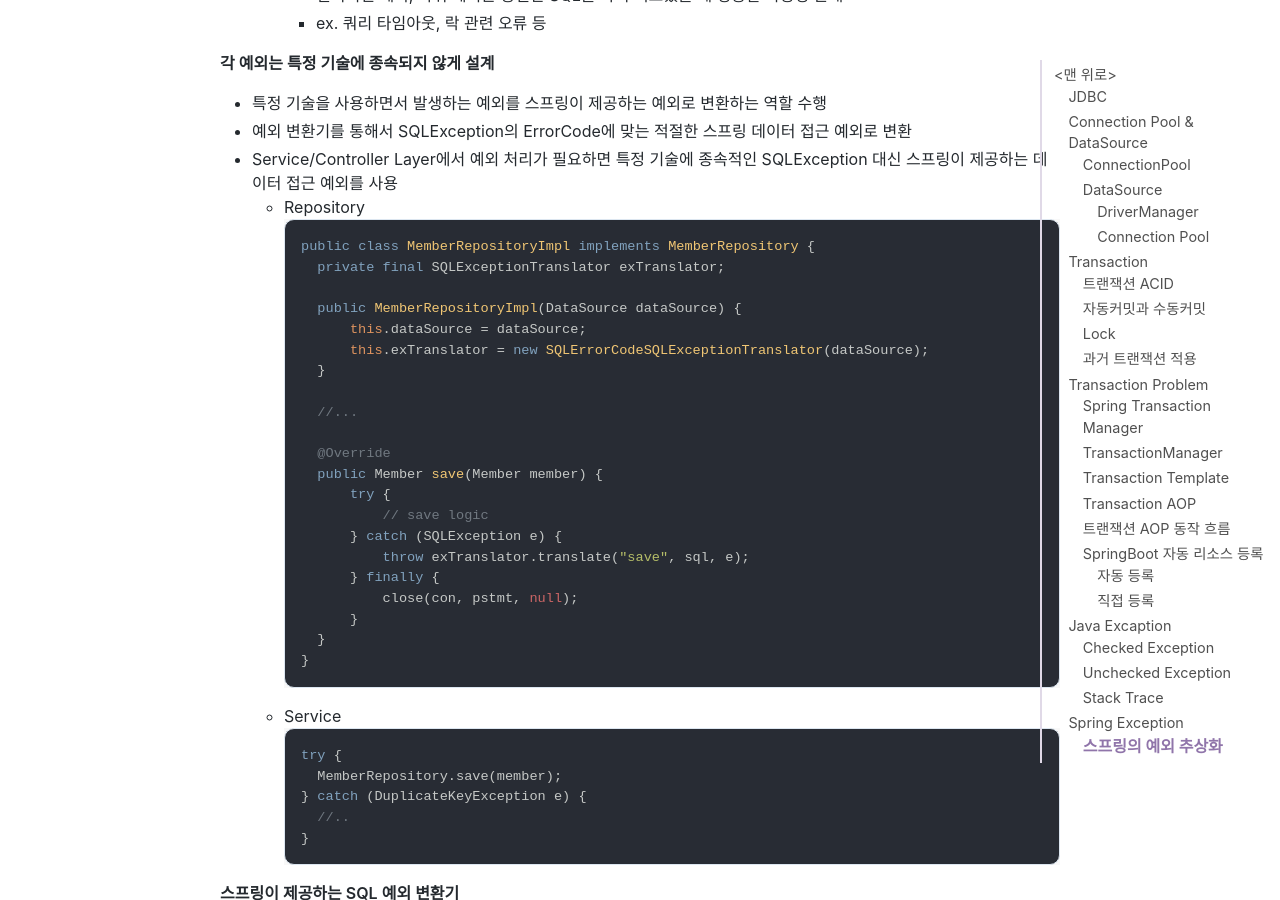
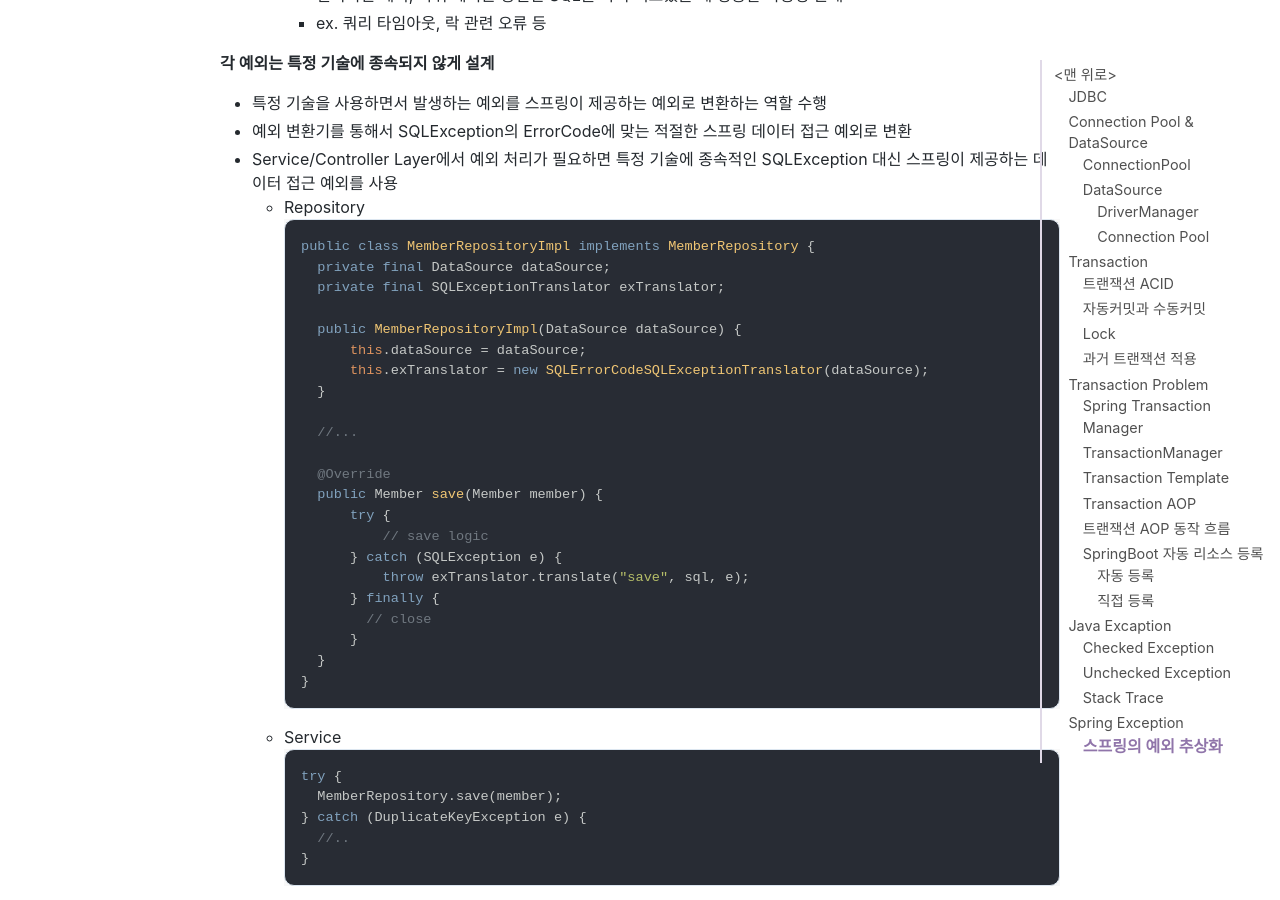
Before and after one commit to jihunparkme/jihunparkme.github.io, a Jekyll site: the page built from _posts/2022-08-08-Spring-DB-Part1.md, in a window 1280 px wide and 900 px high, scrolled down 20295 px. Built offline with Jekyll 4.4.1, drawn with Linux system fonts in a browser that asks for light colours; nearby versions of some CDN libraries; comment, search, counter and statistics services are not loaded.

Commit message:
edit: example code

````diff
--- a/_posts/2022-08-08-Spring-DB-Part1.md
+++ b/_posts/2022-08-08-Spring-DB-Part1.md
@@ -836,6 +836,7 @@ Service Layer에서 특정 기술에 의존적인 예외(ex. SQLException)를
   - Repository
     ```java
     public class MemberRepositoryImpl implements MemberRepository {
+      private final DataSource dataSource;
       private final SQLExceptionTranslator exTranslator;
 
       public MemberRepositoryImpl(DataSource dataSource) {
@@ -852,7 +853,7 @@ Service Layer에서 특정 기술에 의존적인 예외(ex. SQLException)를
           } catch (SQLException e) {
               throw exTranslator.translate("save", sql, e);
           } finally {
-              close(con, pstmt, null);
+            // close
           }
       }
     }
````
